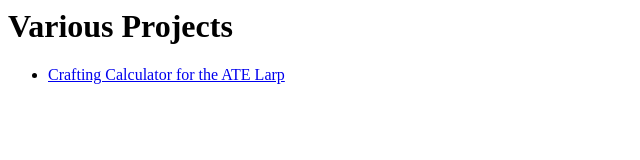
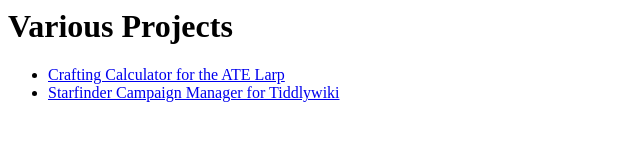
Before and after one commit to huntsfromshadow/huntsfromshadow.github.io, a plain HTML site: page index.html in a window 1280 px wide. Shown: the whole page, without its empty margins (0-640 px from the left). Drawn offline with Linux system fonts and the light colour scheme.

Commit message:
Getting the tiddlywiki 5 manager ready for upload

```diff
--- a/index.html
+++ b/index.html
@@ -8,6 +8,9 @@
         <li><a href="./ATE-Tools/index.html">
             Crafting Calculator for the ATE Larp</a>
         </li>
+	<li><a href="./TW5_StarfinderRPGManager/index.html">
+	  Starfinder Campaign Manager for Tiddlywiki</a>
+	</li>
     </ul>
 </body>
 </html>
```
